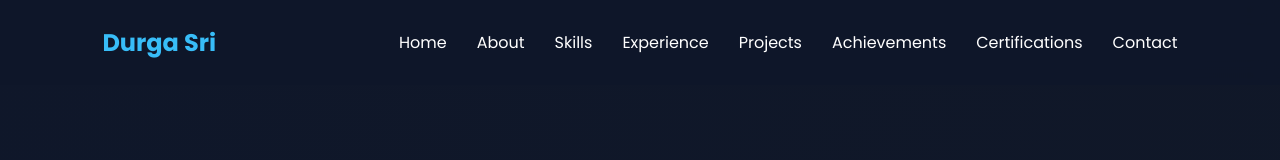
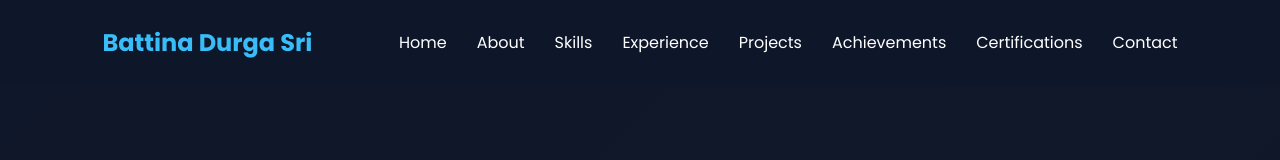
Before and after one commit to durgasrii/devops-portfolio, a plain HTML site: page index.html in a window 1280 px wide. Shown: the top 160 px of the page. Drawn offline with Linux system fonts and the light colour scheme.

Commit message:
Webhook Test third

```diff
--- a/index.html
+++ b/index.html
@@ -17,7 +17,7 @@
 <nav class="navbar">
 
     <div class="logo">
-        Durga Sri
+        Battina Durga Sri
     </div>
 
     <div class="menu-toggle" id="menu-toggle">
```
